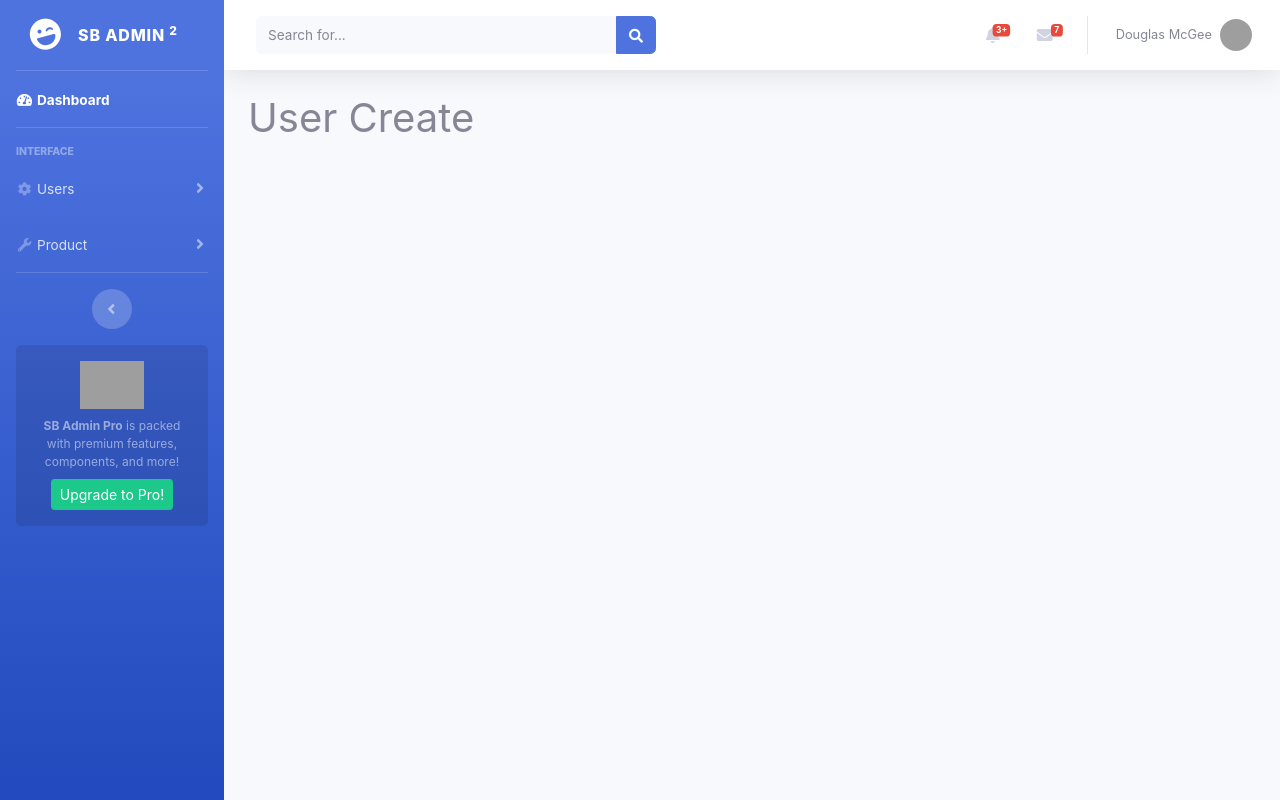
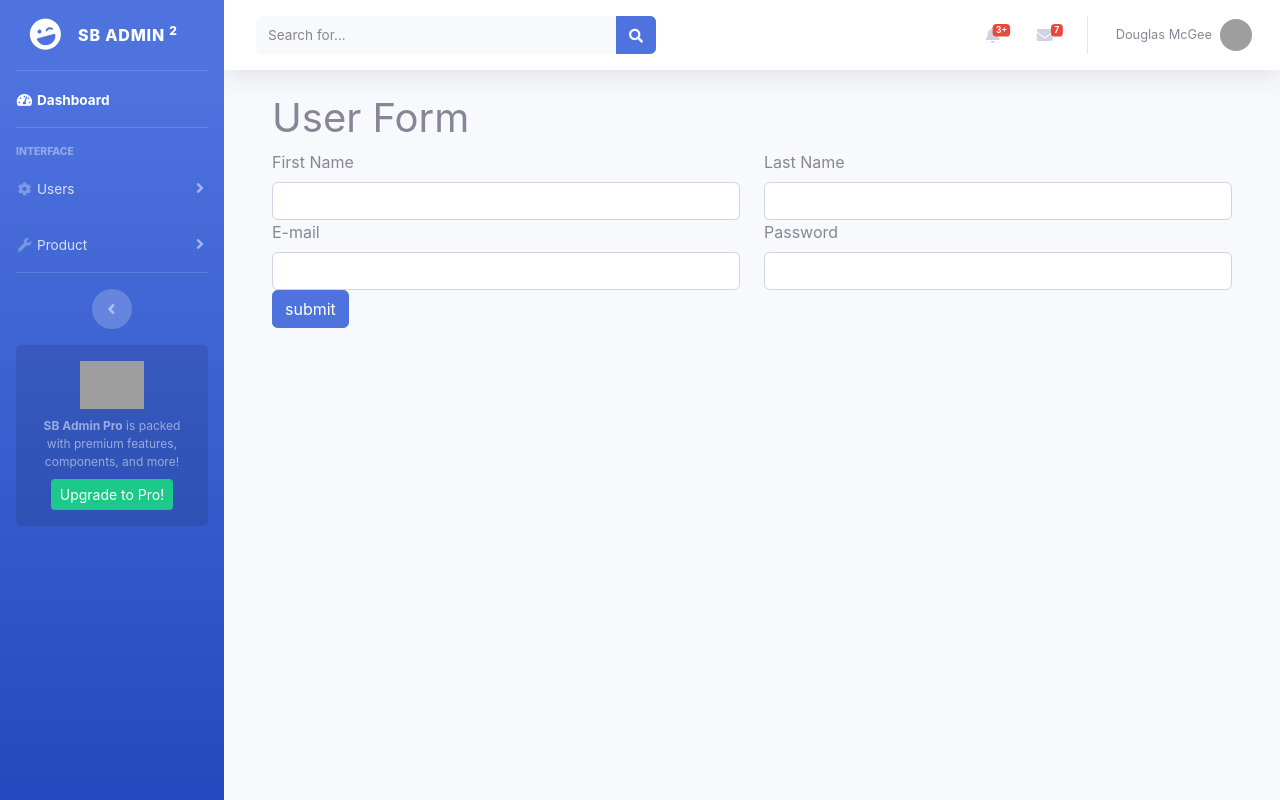
Before and after one commit to sairammanem/dashboard-5-validation, a React (Create React App) app: page /usercreate in a window 1280 px wide. Built offline with nearby package versions, Linux system fonts and the light colour scheme; grey boxes are pictures that could not be loaded.

Commit message:
changed to dashboard-3

```diff
--- a/src/App.js
+++ b/src/App.js
@@ -4,6 +4,8 @@ import Topbar from "./topbar";
 import Userlist from "./userlist";
 import Usercreate from "./usercreate";
 import Useredit from "./useredit";
+import {UserProvider} from "./usercontext";
+
 import {
   BrowserRouter as Router,
   Route,
@@ -16,12 +18,13 @@ function App() {
     <Router>
     <div id="wrapper">
       <Sidebar></Sidebar>
+      <UserProvider>
       <div id="content-wrapper" className="d-flex flex-column">
         <div id="content">
           <Topbar></Topbar>
           <div className="container-fluid">
 
-              <Switch>
+            <Switch>
             <Route path="/dashboard" component={Dashboard} exact={true}/>
             <Route path="/userlist" component={Userlist} exact={true}/>
             <Route path="/usercreate" component={Usercreate} exact={true}/>
@@ -33,6 +36,7 @@ function App() {
           </div>
         </div>
       </div>
+      </UserProvider>
     </div>
     </Router>
   );
--- a/src/dashboard/card.js
+++ b/src/dashboard/card.js
@@ -1,4 +1,9 @@
+import {useContext} from "react";
+import UserContext from "../usercontext";
+
 export default function Card(props){
+    let data = useContext(UserContext);
+    console.log(data)
     return <>
     <div className="col-xl-3 col-md-6 mb-4">
                             <div className="card border-left-primary shadow h-100 py-2">
--- a/src/dashboard/dashboard.js
+++ b/src/dashboard/dashboard.js
@@ -1,6 +1,11 @@
+import {useContext} from "react";
+import UserContext from "../usercontext";
+
 import Card from "./card"
 
 export default function Dashboard(){
+    let data11 = useContext(UserContext);
+    console.log(data11)
     let data = [
         {
             workName : 'EARNINGS (MONTHLY)',
--- /dev/null
+++ b/src/usercontext.js
@@ -0,0 +1,17 @@
+import React, { useState }  from "react";
+
+let UserContext = React.createContext();
+
+export default UserContext;
+
+
+
+
+export const UserProvider = ({children}) => {
+    let [userlist,setuserlist] = useState([])
+
+  return <UserContext.Provider value ={{userlist,setuserlist}}>
+      {children}
+  </UserContext.Provider>
+
+}
--- a/src/usercreate.js
+++ b/src/usercreate.js
@@ -1,5 +1,67 @@
+import {useContext, useState} from "react";
+import UserContext from "./usercontext";
 export default function Usercreate(){
+    let userData = useContext(UserContext)
+
+    let [firstName,setfirstName] = useState("");
+    let [lastName,setlastName] = useState("");
+    let [email,setemail] = useState("");
+    let [password,setpassword] = useState("");
+
+    let userSubmit = (e) => {
+        e.preventDefault()
+        console.log({
+            firstName,
+            lastName,
+            email,
+            password
+        })
+
+        userData.setuserlist([...userData.userlist,{
+            firstName,
+            lastName,
+            email,
+            password
+        }])
+    }
     return <>
-     <h1>User Create</h1>
+      <div className="container">
+          <div className="row">
+              <div className="col-lg-12">
+                  <h1>User Form</h1>
+              </div>
+              </div>
+
+      <form onSubmit={userSubmit}>
+
+          <div className="row">
+          <div className="col-lg-6">
+              <label>First Name</label>
+            <input className="form-control" value={firstName} onChange={(e) => setfirstName(e.target.value)}/>
+          </div>
+          <div className="col-lg-6">
+          <label>Last Name</label>
+            <input className="form-control" value={lastName} onChange={(e) => setlastName(e.target.value)}/>
+          </div>
+          </div>
+
+          <div className="row">
+              <div className="col-lg-6">
+                  <label>E-mail</label>
+                  <input className="form-control" value={email} onChange={(e) => setemail(e.target.value)}/>
+              </div>
+              <div className="col-lg-6">
+                  <label>Password</label>
+                  <input className="form-control" value={password} onChange={(e) => setpassword(e.target.value)}/>
+              </div>
+          </div>
+          <div className="row">
+              <div className="col-lg-6">
+                  <input className="btn btn-primary"  type="submit" value="submit"/>
+              </div>
+          </div>
+      </form>
+      </div>
+
     </>
 }
--- a/src/userlist.js
+++ b/src/userlist.js
@@ -1,6 +1,9 @@
+import { useContext } from "react";
 import { Link } from "react-router-dom";
+import UserContext from "./usercontext";
 
 export default function Userlist() {
+  let users = useContext(UserContext);
   return (
     <>
       <div className="container-fluid">
@@ -8,10 +11,7 @@ export default function Userlist() {
         <p className="mb-4">
           DataTables is a third party plugin that is used to generate the demo
           table below. For more information about DataTables, please visit the{" "}
-          <a  href="https://datatables.net">
-            official DataTables documentation
-          </a>
-
+          <a href="https://datatables.net">official DataTables documentation</a>
         </p>
 
         <Link to="/usercreate">Create User</Link>
@@ -27,7 +27,8 @@ export default function Userlist() {
               <table
                 className="table table-bordered"
                 id="dataTable"
-                width="100%">
+                width="100%"
+              >
                 <thead>
                   <tr>
                     <th>Name</th>
@@ -47,34 +48,25 @@ export default function Userlist() {
                     <th>Age</th>
                     <th>Start date</th>
                     <th>Salary</th>
-                    <th>
-                      <Link to="/useredit/1">UserEdit</Link>
-                    </th>
+                    <th>Action</th>
                   </tr>
                 </tfoot>
                 <tbody>
+                  {users.userlist.map((obj) => {
+                    return (
                       <tr>
-                    <td>Tiger Nixon</td>
-                    <td>System Architect</td>
-                    <td>Edinburgh</td>
-                    <td>61</td>
+                        <td>{obj.firstName}</td>
+                        <td>{obj.lastName}</td>
+                        <td>{obj.email}</td>
+                        <td>{obj.password}</td>
                         <td>2011/04/25</td>
                         <td>$320,800</td>
                         <th>
                           <Link to="/useredit/2">UserEdit</Link>
                         </th>
                       </tr>
-                  <tr>
-                    <td>Garrett Winters</td>
-                    <td>Accountant</td>
-                    <td>Tokyo</td>
-                    <td>63</td>
-                    <td>2011/07/25</td>
-                    <td>$170,750</td>
-                    <th>
-                      <Link to="/useredit/3">UserEdit</Link>
-                    </th>
-                  </tr>
+                    );
+                  })}
                 </tbody>
               </table>
             </div>
```
Lines whose indentation alone changed are shown as unchanged.
